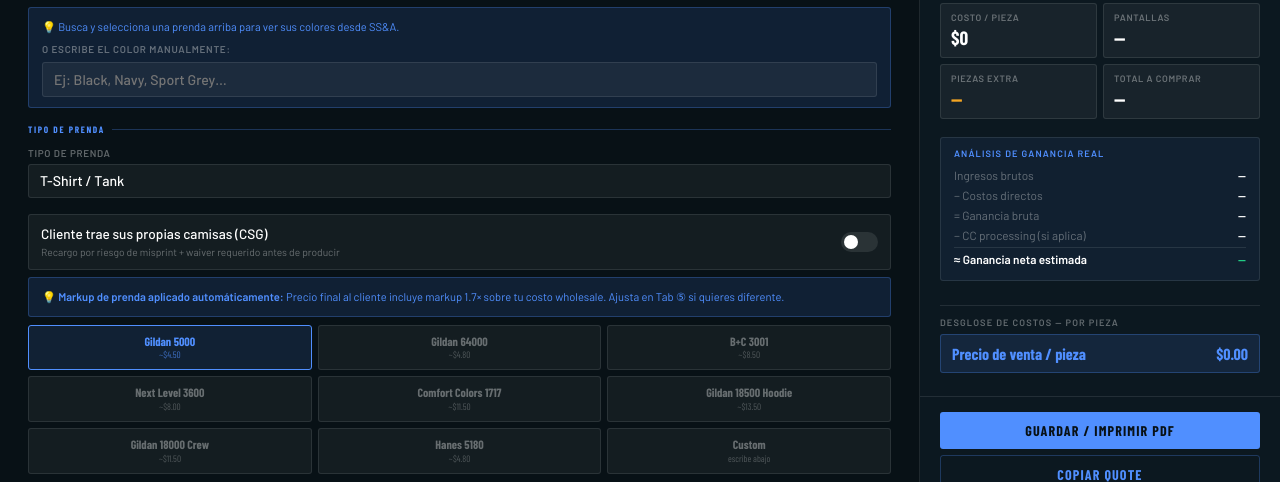
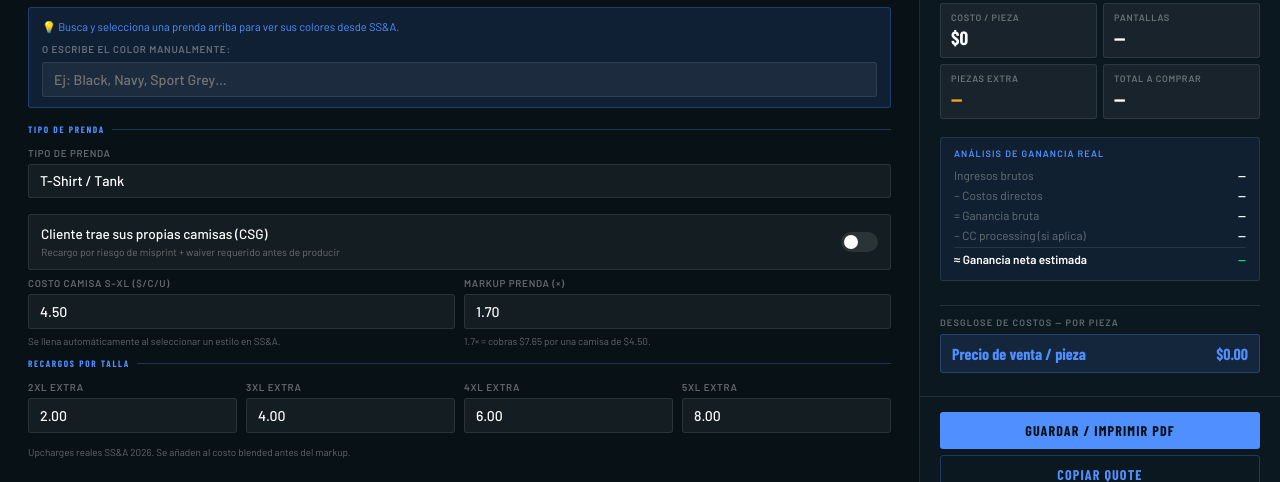
Before and after one commit to CRCVAFO/Print-Shop-Calculator, a website: page public/index.html in a window 1280 px wide. Shown: the part 301-783 px from the top of the page. Drawn offline with nearby package versions, Linux system fonts and the light colour scheme; a web font is replaced by a local one.

Commit message:
Remove hardcoded presets - all garments from SSA search only

```diff
--- a/public/index.html
+++ b/public/index.html
@@ -356,32 +356,18 @@ kbd{background:var(--bg3);border:1px solid var(--gb);border-radius:2px;padding:2
       <label class="tog"><input type="checkbox" id="csgOn" onchange="toggleCSG()"><span class="tk"></span></label>
     </div>
 
-    <!-- ⑤ Normal shirt section: presets + cost fields -->
+    <!-- ⑤ Normal shirt section: cost fields only (no presets — use SS&A search above) -->
     <div id="shirtSection">
-      <div class="ibox blue" style="font-size:.7rem;margin-bottom:8px;">
-        💡 <strong>Markup de prenda aplicado automáticamente:</strong> Precio final al cliente incluye markup 1.7× sobre tu costo wholesale. Ajusta en Tab ⑤ si quieres diferente.
-      </div>
-      <div class="presets" id="shirtPresets">
-        <button class="pb on" data-cost="4.50" data-style="5000"  onclick="pickShirt(this)">Gildan 5000<small>~$4.50</small></button>
-        <button class="pb"    data-cost="4.80" data-style="64000" onclick="pickShirt(this)">Gildan 64000<small>~$4.80</small></button>
-        <button class="pb"    data-cost="8.50" data-style="3001"  onclick="pickShirt(this)">B+C 3001<small>~$8.50</small></button>
-        <button class="pb"    data-cost="8.00" data-style="3600"  onclick="pickShirt(this)">Next Level 3600<small>~$8.00</small></button>
-        <button class="pb"    data-cost="11.50" data-style="1717" onclick="pickShirt(this)">Comfort Colors 1717<small>~$11.50</small></button>
-        <button class="pb"    data-cost="13.50" data-style="18500" onclick="pickShirt(this)">Gildan 18500 Hoodie<small>~$13.50</small></button>
-        <button class="pb"    data-cost="11.50" data-style="18000" onclick="pickShirt(this)">Gildan 18000 Crew<small>~$11.50</small></button>
-        <button class="pb"    data-cost="4.80" data-style="5180"  onclick="pickShirt(this)">Hanes 5180<small>~$4.80</small></button>
-        <button class="pb"    data-cost="0"    data-style=""       onclick="pickShirt(this)">Custom<small>escribe abajo</small></button>
-      </div>
       <div class="g2">
         <div class="f">
           <label>Costo camisa S–XL ($/c/u)</label>
           <input type="number" id="shirtCost" value="4.50" min="0" step=".25" oninput="calc()">
-          <span class="hint">Tu precio wholesale SS&A (logueado).</span>
+          <span class="hint">Se llena automáticamente al seleccionar un estilo en SS&A.</span>
         </div>
         <div class="f">
           <label>Markup prenda (×)</label>
           <input type="number" id="garmentMarkup" value="1.70" min="1" max="3" step=".05" oninput="calc()">
-          <span class="hint">1.7× = cobras $7.65 por una camisa de $4.50. Industria: 1.5–2.0×.</span>
+          <span class="hint">1.7× = cobras $7.65 por una camisa de $4.50.</span>
         </div>
       </div>
     </div>
```
